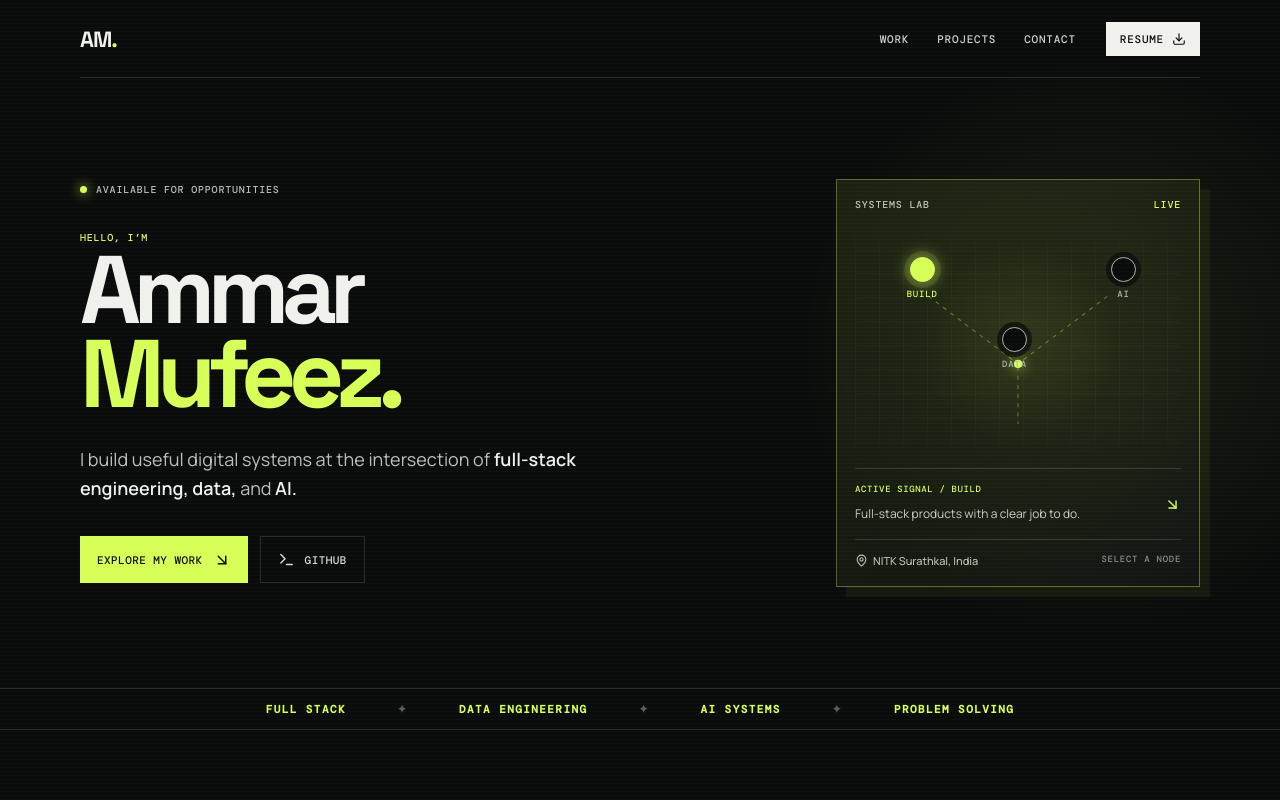
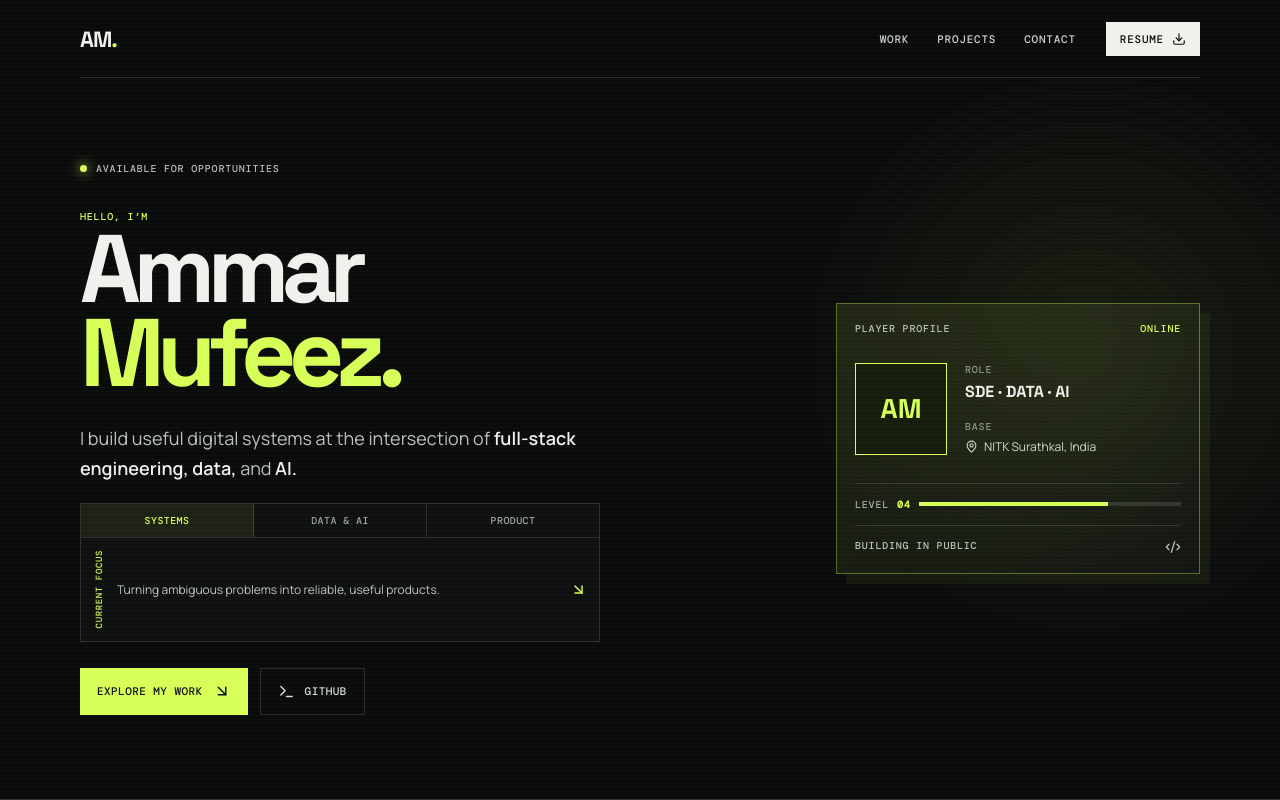
Before and after one commit to ammufeezzz/Portfolio, a React (Vite) app: page / in a window 1280 px wide. Shown: the top 800 px of the page. Built offline with nearby package versions, Linux system fonts and the light colour scheme.

Commit message:
Revert "Add interactive systems lab map"
This reverts commit fd6190d7529eb7eee039a5b473f497af7e939c14.

```diff
--- a/src/App.jsx
+++ b/src/App.jsx
@@ -133,10 +133,10 @@ const achievements = [
   ['#05', 'Hack the Thread', 'Pan-India solo hackathon · 180DC NITK'],
 ];
 
-const systemNodes = [
-  { id: 'build', label: 'BUILD', detail: 'Full-stack products with a clear job to do.', destination: '#projects', position: 'build' },
-  { id: 'data', label: 'DATA', detail: 'Pipelines and systems that turn information into action.', destination: '#work', position: 'data' },
-  { id: 'ai', label: 'AI', detail: 'Agentic and retrieval-powered tools grounded in real use cases.', destination: '#projects', position: 'ai' },
+const focusAreas = [
+  { id: 'systems', label: 'Systems', detail: 'Turning ambiguous problems into reliable, useful products.', destination: '#projects' },
+  { id: 'data', label: 'Data & AI', detail: 'Building agentic workflows, retrieval systems, and data-driven tools.', destination: '#work' },
+  { id: 'product', label: 'Product', detail: 'Designing interfaces that make technically complex work feel simple.', destination: '#projects' },
 ];
 
 const reveal = {
@@ -157,7 +157,7 @@ function SectionHeading({ kicker, title, copy }) {
 }
 
 function App() {
-  const [activeNode, setActiveNode] = useState(systemNodes[0]);
+  const [activeFocus, setActiveFocus] = useState(focusAreas[0]);
   return (
     <main>
       <div className="scanline" aria-hidden="true" />
@@ -179,19 +179,23 @@ function App() {
           <p className="hero-kicker">HELLO, I’M</p>
           <h1>Ammar<br /><em>Mufeez.</em></h1>
           <p className="hero-intro">I build useful digital systems at the intersection of <strong>full-stack engineering, data,</strong> and <strong>AI.</strong></p>
+          <div className="focus-switcher" aria-label="Explore Ammar's work by focus area">
+            <div className="focus-tabs">{focusAreas.map(area => <button type="button" className={activeFocus.id === area.id ? 'active' : ''} onClick={() => setActiveFocus(area)} key={area.id}>{area.label}</button>)}</div>
+            <motion.a className="focus-detail" href={activeFocus.destination} key={activeFocus.id} initial={{ opacity: 0, y: 6 }} animate={{ opacity: 1, y: 0 }} transition={{ duration: .22 }}><span>CURRENT FOCUS</span><p>{activeFocus.detail}</p><ArrowDownRight size={17} /></motion.a>
+          </div>
           <div className="hero-actions">
             <a className="button button-primary" href="#projects">Explore my work <ArrowDownRight size={18} /></a>
             <a className="button button-quiet" href={github} target="_blank" rel="noreferrer"><Terminal size={17} /> GitHub</a>
           </div>
         </motion.div>
-        <motion.aside {...reveal} transition={{ ...reveal.transition, delay: 0.15 }} className="system-map">
-          <div className="system-map-top"><span>SYSTEMS LAB</span><span className="online">LIVE</span></div>
-          <div className="map-canvas" aria-label="Explore Ammar's areas of work">
-            <svg viewBox="0 0 320 210" aria-hidden="true"><path d="M70 58 L160 126 L250 58 M160 126 L160 185" /><circle cx="160" cy="126" r="4" /></svg>
-            {systemNodes.map(node => <motion.button type="button" className={`map-node ${node.position} ${activeNode.id === node.id ? 'active' : ''}`} key={node.id} onClick={() => setActiveNode(node)} whileTap={{ scale: .94 }}><i /><span>{node.label}</span></motion.button>)}
+        <motion.aside {...reveal} transition={{ ...reveal.transition, delay: 0.15 }} className="player-card">
+          <div className="player-top"><span>PLAYER PROFILE</span><span className="online">ONLINE</span></div>
+          <div className="player-grid">
+            <div className="monogram">AM</div>
+            <div><span className="player-label">ROLE</span><strong>SDE · DATA · AI</strong><span className="player-label">BASE</span><p><MapPin size={13} /> NITK Surathkal, India</p></div>
           </div>
-          <motion.a className="map-detail" href={activeNode.destination} key={activeNode.id} initial={{ opacity: 0, y: 7 }} animate={{ opacity: 1, y: 0 }} transition={{ duration: .22 }}><span>ACTIVE SIGNAL / {activeNode.label}</span><p>{activeNode.detail}</p><ArrowDownRight size={17} /></motion.a>
-          <div className="system-map-footer"><span><MapPin size={13} /> NITK Surathkal, India</span><span>SELECT A NODE</span></div>
+          <div className="player-stat"><span>LEVEL</span><b>04</b><div><i /></div></div>
+          <div className="player-footer"><span>BUILDING IN PUBLIC</span><Code2 size={16} /></div>
         </motion.aside>
       </section>
 
```
Also changed, not shown: src/styles.css.
